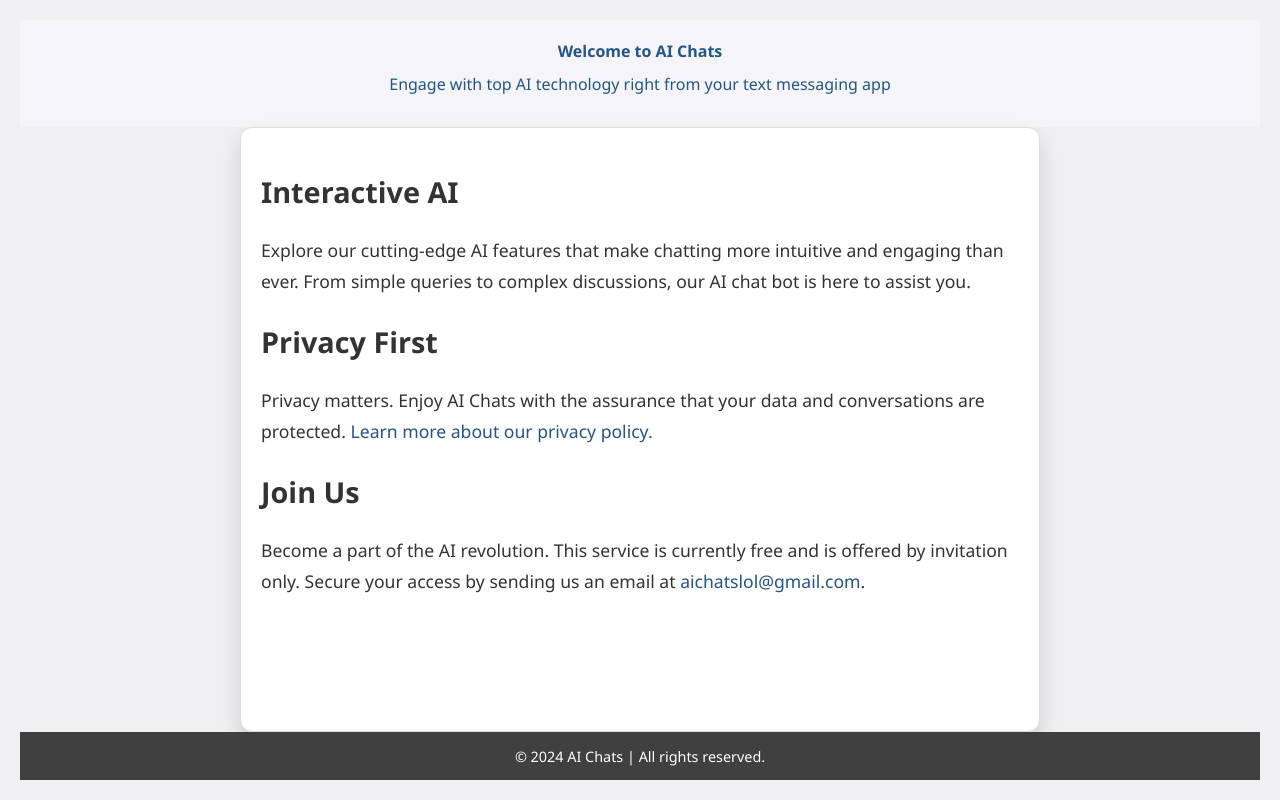
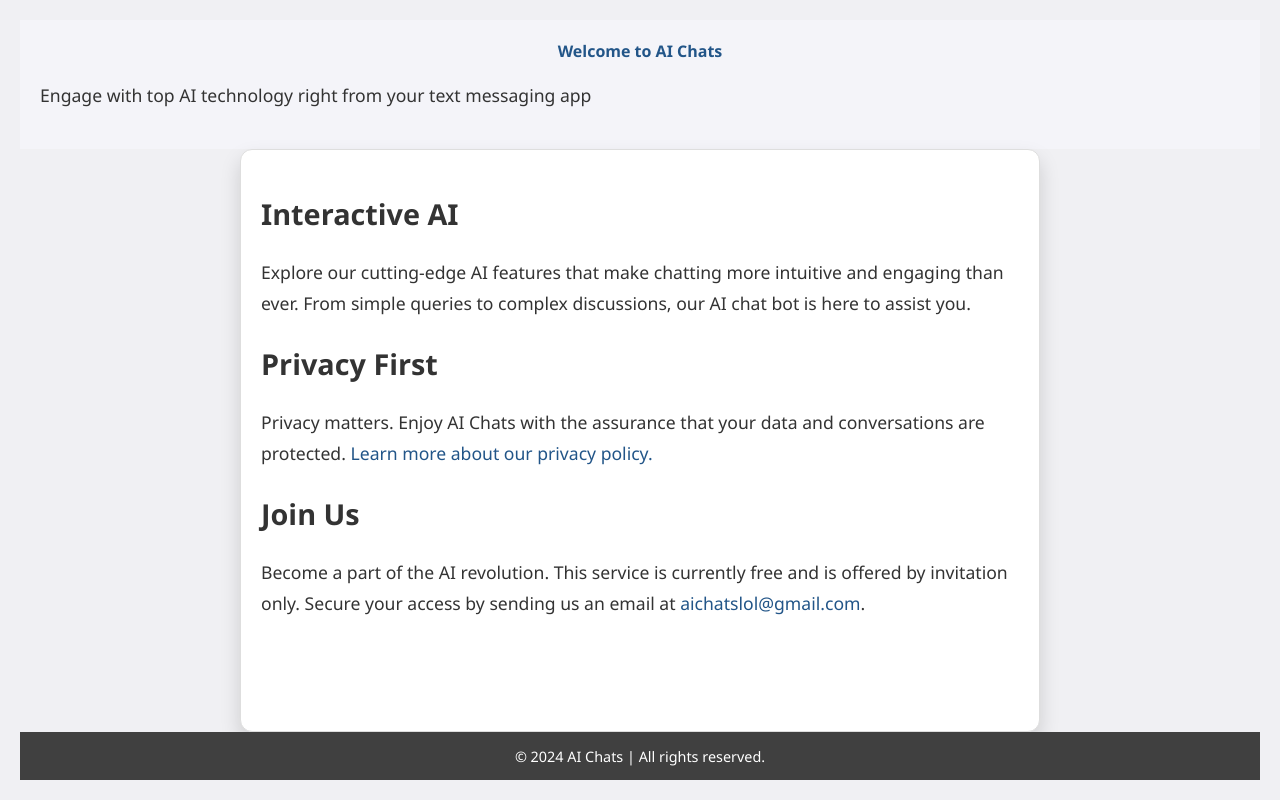
Before and after one commit to aichatslol/aichatslol.github.io, a plain HTML site: page index.html in a window 1280 px wide. Drawn offline with Linux system fonts and the light colour scheme.

Commit message:
Update styles.css

```diff
--- a/styles.css
+++ b/styles.css
@@ -18,7 +18,7 @@ header {
     width: 100%; /* Ensures the header spans the full width */
 }
 
-header h1, header p {
+header h1 {
     text-align: center; /* Specifically ensures headers and paragraphs in the header are centered */
     margin: 0 auto; /* Centers the text blocks within the header */
     font-size: 1.0em; /* Larger size for the main title */
```
